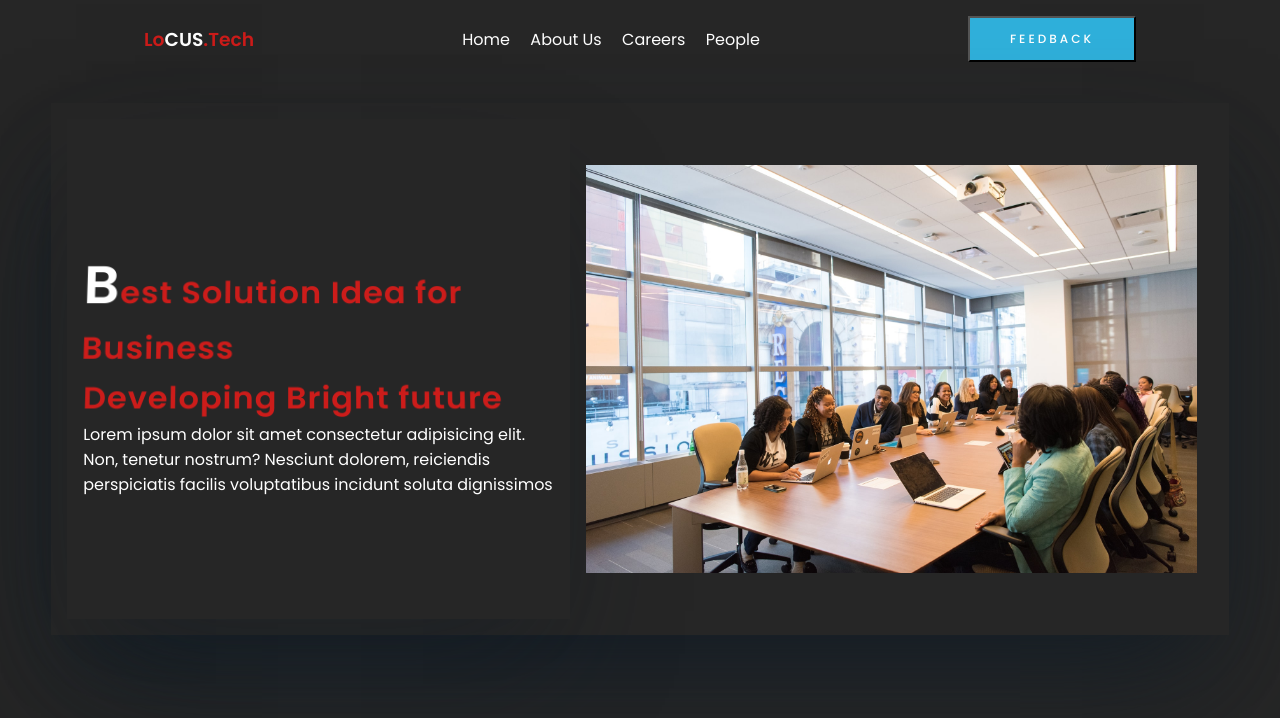
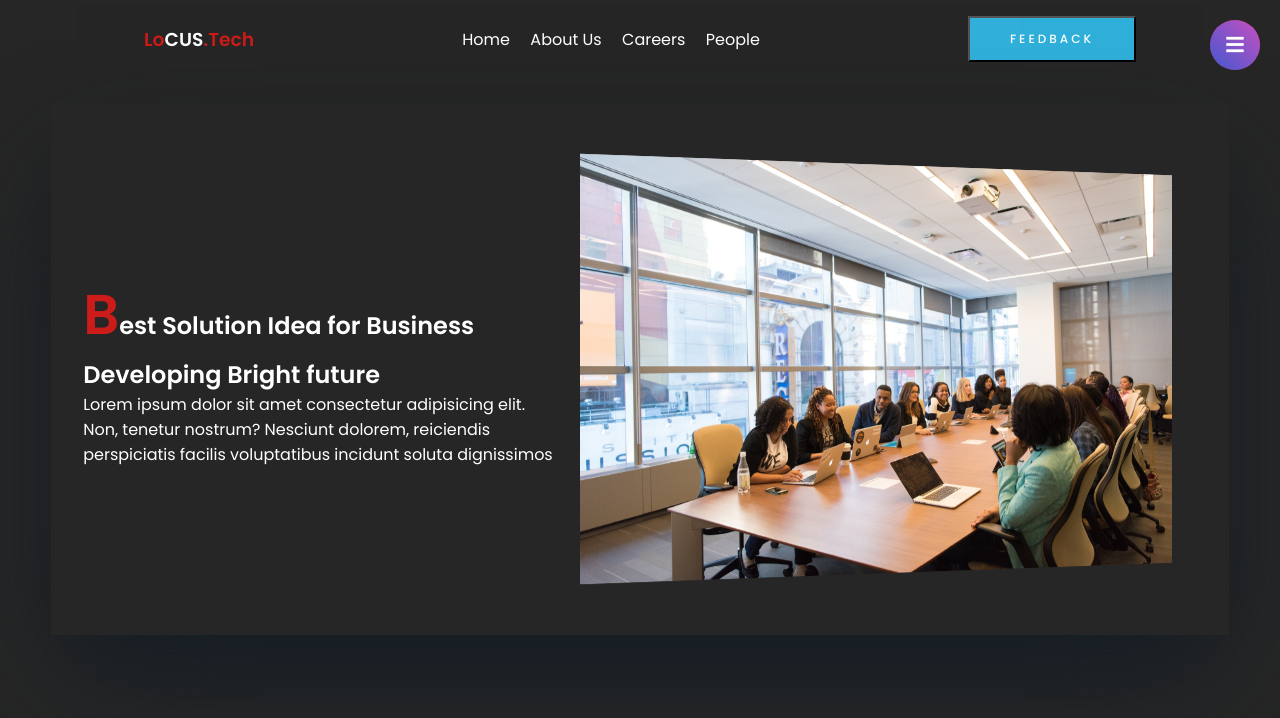
Before and after one commit to prakhardubey2002/Clientfreelance, a plain HTML site: page index.html in a window 1280 px wide. Drawn offline with Linux system fonts and the light colour scheme.

Commit message:
css bug fixed

```diff
--- a/css/style.css
+++ b/css/style.css
@@ -1,63 +1,193 @@
 @import url('https://fonts.googleapis.com/css2?family=Lato:ital@0;1&family=Poppins:wght@300;400;500;600&display=swap');
-:root{
-    --primary:#cc1c1a;
-    --secondary:#fff;
-    --Tertiary:black;
-    --Quaternary:plum;
-    --Senary:crimson;
+
+:root {
+    --primary: #cc1c1a;
+    --secondary: #fff;
+    --Tertiary: black;
+    --Quaternary: plum;
+    --Senary: crimson;
 }
-*{
+
+* {
     margin: 0%;
     padding: 0%;
     box-sizing: border-box;
-    font-family: "Poppins",sans-serif,Georgia, 'Times New Roman', Times, serif;
+    font-family: "Poppins", sans-serif, Georgia, 'Times New Roman', Times, serif;
 }
-body{
+
+body {
     background-color: #262626;
 }
-.top{
+
+
+.wrapper {
+    position: fixed;
+    top: 0;
+    left: 0;
+    height: 100%;
+    width: 100%;
+    background: linear-gradient(-135deg, var(--primary), var(--Tertiary));
+    /* background: linear-gradient(375deg, #1cc7d0, #2ede98); */
+    /* clip-path: circle(25px at calc(0% + 45px) 45px); */
+    clip-path: circle(25px at calc(100% - 45px) 45px);
+    transition: all 0.3s ease-in-out;
+}
+
+#active:checked~.wrapper {
+    clip-path: circle(75%);
+}
+
+.menu-btn {
+    position: absolute;
+    z-index: 2;
+    right: 20px;
+    /* left: 20px; */
+    top: 20px;
+    height: 50px;
+    width: 50px;
+    text-align: center;
+    line-height: 50px;
+    border-radius: 50%;
+    font-size: 20px;
+    color: #fff;
+    cursor: pointer;
+    background: linear-gradient(-135deg, #c850c0, #4158d0);
+    /* background: linear-gradient(375deg, #1cc7d0, #2ede98); */
+    transition: all 0.3s ease-in-out;
+}
+
+#active:checked~.menu-btn {
+    background: #fff;
+    color: #4158d0;
+}
+
+#active:checked~.menu-btn i:before {
+    content: "\f00d";
+}
+
+.wrapper ul {
+    position: absolute;
+    top: 50%;
+    left: 50%;
+    transform: translate(-50%, -50%);
+    list-style: none;
+    text-align: center;
+}
+
+.wrapper ul li {
+    margin: 15px 0;
+}
+
+.wrapper ul li a {
+    color: none;
+    text-decoration: none;
+    font-size: 30px;
+    font-weight: 500;
+    padding: 5px 30px;
+    color: #fff;
+    position: relative;
+    line-height: 50px;
+    transition: all 0.3s ease;
+
+}
+
+.wrapper ul li a:after {
+    position: absolute;
+    content: "";
+    background: #fff;
+    width: 100%;
+    height: 50px;
+    left: 0;
+    border-radius: 50px;
+    transform: scaleY(0);
+    z-index: -1;
+    transition: transform 0.3s ease;
+}
+
+.wrapper ul li a:hover:after {
+    transform: scaleY(1);
+}
+
+.wrapper ul li a:hover {
+    color: #4158d0;
+}
+
+input[type="checkbox"] {
+    display: none;
+}
+
+.content {
+    position: absolute;
+    top: 50%;
+    left: 50%;
+    transform: translate(-50%, -50%);
+    z-index: -1;
+    text-align: center;
+    width: 100%;
+    color: #202020;
+}
+
+.content .title {
+    font-size: 40px;
+    font-weight: 700;
+}
+
+.content p {
+    font-size: 35px;
+    font-weight: 600;
+}
+
+.top {
     width: 100vw;
     height: 100vh;
     /* overflow: hidden; */
 }
-.top .main{
+
+.top .main {
     /* padding: 1rem; */
     display: flex;
     flex-direction: column;
     justify-content: center;
     align-items: center;
 }
-.top .main nav{
+
+.top .main nav {
     padding: 1rem;
     width: 80%;
     height: 20%;
     display: flex;
     flex-direction: row;
     justify-content: space-between;
-    align-items:center;
+    align-items: center;
 }
+
 .top .main nav .logo {
     color: var(--primary);
     font-weight: 100;
     font-size: 1rem;
 }
-.top .main nav .logo span{
+
+.top .main nav .logo span {
     color: var(--secondary);
     text-transform: uppercase;
 
 }
-.top .main nav .list{
+
+.top .main nav .list {
     width: 30%;
     color: var(--secondary);
 }
-.top .main nav .list ul{
+
+.top .main nav .list ul {
     display: flex;
     justify-content: space-between;
 }
-.top .main nav .list ul li{
+
+.top .main nav .list ul li {
     list-style: none;
 }
-button{
+
+button {
     padding: 15px 40px 15px 40px;
     background: #2fb0db;
     color: white;
@@ -72,7 +202,8 @@ button{
     letter-spacing: 3px;
     /* border: 1px solid var(--primary); */
 }
-.top .main .content{
+
+.top .main .reso {
     width: 92%;
     padding: 1rem;
     height: 80%;
@@ -80,8 +211,10 @@ button{
     box-shadow:
         rgba(22, 31, 39, 0.9) 0px 60px 123px -25px,
         rgba(19, 26, 32, 0.8) 0px 35px 75px -35px;
+
 }
-.top .main .content .text{
+
+.top .main .reso .text {
     color: var(--secondary);
     padding: 1rem;
     width: 50%;
@@ -89,32 +222,44 @@ button{
     flex-direction: column;
     justify-content: center;
     align-items: flex-start;
-    box-shadow:
-    rgba(22, 31, 39, 0.42) 0px 60px 123px -25px,
-    rgba(19, 26, 32, 0.08) 0px 35px 75px -35px;
+
 }
-.top .main .content .text h1{
+
+.top .main .reso.text h1 {
     font-size: 32px;
     color: var(--primary);
     letter-spacing: 1px;
     transform:
-    perspective(75em)
-    rotateX(18deg);
+        perspective(75em) rotateX(18deg);
 }
-.top .main .content .text h1 span{
+
+.top .main .reso .text h1 span {
     font-size: 56px;
-    color: var(--secondary);
+    color: var(--primary);
 
 }
-.top .main .content .image{
+
+.top .main .reso .image {
     /* /* width: 500px; */
     height: 500px;
     padding: 1rem;
     /* object-fit: contain; */
+    z-index: -100;
 
 }
-.top .main .content .image img{
+
+.top .main .reso .image img {
     height: 100%;
     width: 100%;
     object-fit: contain;
+    transform: perspective(1500px) rotateY(15deg);
+
+    transition: 1s ease 0s;
+
 }
+
+.top .main .reso .image img:hover {
+
+    transform: perspective(3000px) rotateY(5deg);
+
+}
--- a/index.html
+++ b/index.html
@@ -6,9 +6,22 @@
     <meta name="viewport" content="width=device-width, initial-scale=1.0" />
     <title>Document</title>
     <link rel="stylesheet" href="css/style.css" />
+    <link rel="stylesheet" href="https://cdnjs.cloudflare.com/ajax/libs/font-awesome/5.15.3/css/all.min.css"/>
     <script src="js/app.js"></script>
   </head>
   <body>
+    <input type="checkbox" id="active">
+      <label for="active" class="menu-btn"><i class="fas fa-bars"></i></label>
+      <div class="wrapper">
+         <ul>
+            <li><a href="#">Home</a></li>
+            <li><a href="#">About</a></li>
+            <li><a href="#">Services</a></li>
+            <li><a href="#">Gallery</a></li>
+            <li><a href="#">Feedback</a></li>
+         </ul>
+      </div>
+
     <section class="top">
       <div class="main">
         <nav>
@@ -26,7 +39,7 @@
           <button>FeedBack</button>
         </nav>
         <br>
-        <div class="content">
+        <div class="reso">
           <div class="text">
             <h1><span>B</span>est Solution Idea for Business</h1>
             <h1>Developing Bright future</h1>
```
Lines whose indentation alone changed are shown as unchanged.
